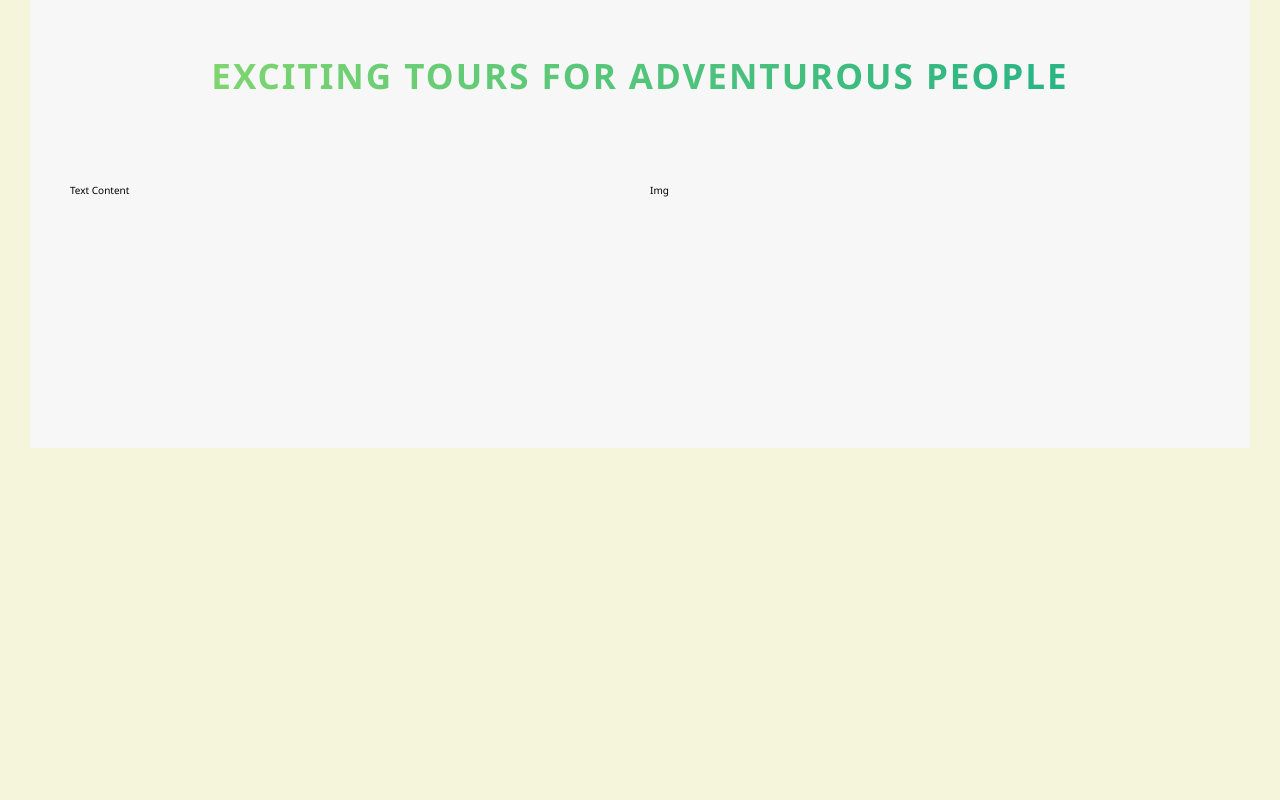
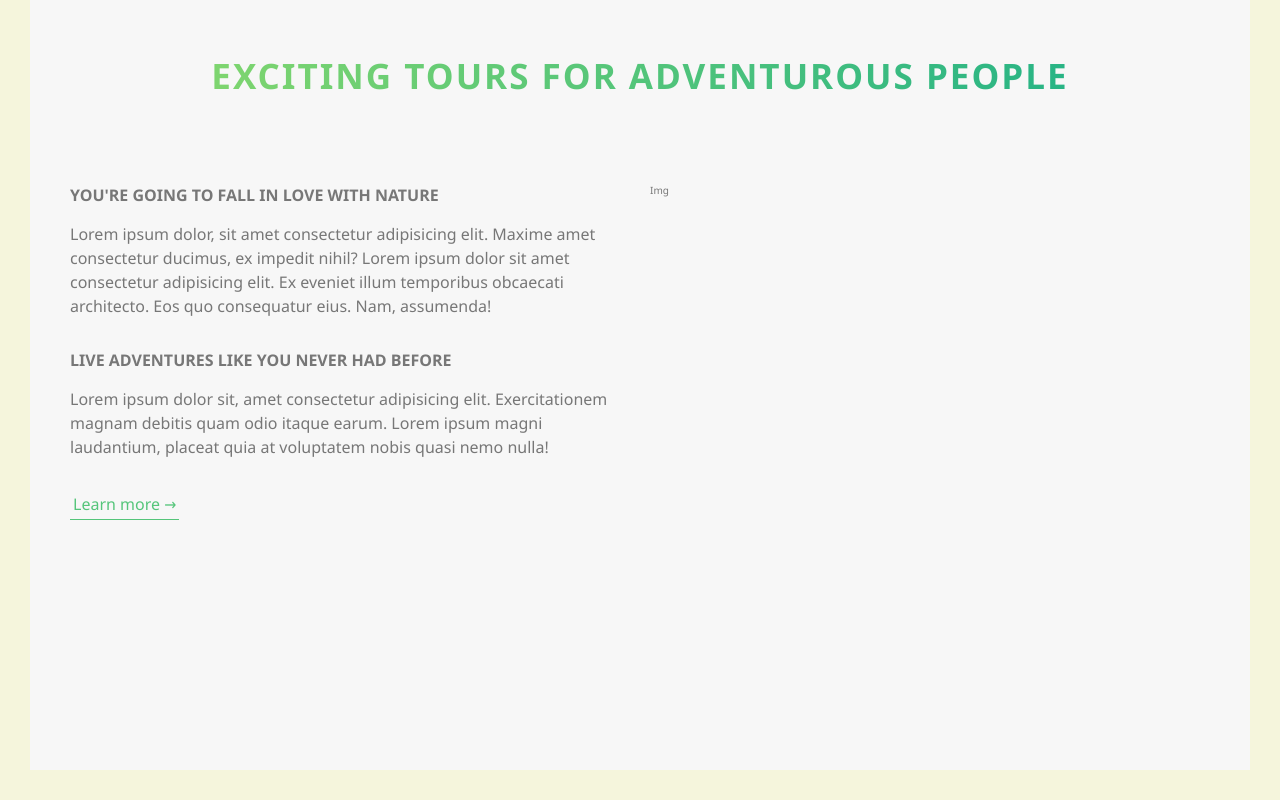
Before and after one commit to bidodev/css-advanced-course, a plain HTML site: page index.html in a window 1280 px wide. Shown: the part 830-1630 px from the top of the page. Before the commit the page ends 1308 px from the top, so only its background shows below. Drawn offline with Linux system fonts and the light colour scheme.

Commit message:
Building the About Section - Part 2

```diff
--- a/index.html
+++ b/index.html
@@ -21,14 +21,32 @@
     </header>
     <main>
       <section class="section-about">
-        <div class="u-center-text u-margin-bottom-8">
+        <div class="u-center-text u-margin-bottom-big">
           <h2 class="heading-secondary">
             Exciting tours for adventurous people
           </h2>
         </div>
         <div class="row">
           <div class="col-1-of-2">
-            Text Content
+            <h3 class="heading-tertiary u-margin-bottom-small">
+              You're going to fall in love with nature
+            </h3>
+            <p class="paragraph">
+              Lorem ipsum dolor, sit amet consectetur adipisicing elit. Maxime
+              amet consectetur ducimus, ex impedit nihil? Lorem ipsum dolor sit
+              amet consectetur adipisicing elit. Ex eveniet illum temporibus
+              obcaecati architecto. Eos quo consequatur eius. Nam, assumenda!
+            </p>
+            <h3 class="heading-tertiary u-margin-bottom-small">
+              Live adventures like you never had before
+            </h3>
+            <p class="paragraph">
+              Lorem ipsum dolor sit, amet consectetur adipisicing elit.
+              Exercitationem magnam debitis quam odio itaque earum. Lorem ipsum
+              magni laudantium, placeat quia at voluptatem nobis quasi nemo
+              nulla!
+            </p>
+            <a href="#" class="btn-text">Learn more &rarr;</a>
           </div>
           <div class="col-1-of-2">
             Img
--- a/sass/abstracts/_variables.scss
+++ b/sass/abstracts/_variables.scss
@@ -5,6 +5,7 @@ $color-primary-dark: #28b485;
 
 $color-grey-light: #f7f7f7;
 
+$color-black: #000;
 $color-grey: #777;
 $color-white: #fff;
 
@@ -12,3 +13,6 @@ $color-white: #fff;
 $grid-width: 114rem;
 $gutter-vertical: 8rem;
 $gutter-horizontal: 2rem;
+
+//default font-size
+$default-font-size: 1.6rem;
--- a/sass/base/_typography.scss
+++ b/sass/base/_typography.scss
@@ -1,6 +1,7 @@
 body {
   font-family: "Segoe UI", Tahoma, Geneva, Verdana, sans-serif;
   line-height: 1.5;
+  color: $color-grey;
   padding: 3rem;
   background-color: beige;
 }
@@ -48,3 +49,16 @@ body {
     text-shadow: 0.5rem 1rem 2rem rgba($color: #000000, $alpha: 0.3);
   }
 }
+
+.heading-tertiary {
+  font-size: $default-font-size;
+  font-weight: 700;
+  text-transform: uppercase;
+}
+
+.paragraph {
+  font-size: $default-font-size;
+  &:not(:last-child) {
+    margin-bottom: 3rem;
+  }
+}
--- a/sass/base/_utilities.scss
+++ b/sass/base/_utilities.scss
@@ -1,6 +1,12 @@
 .u-center-text {
   text-align: center;
 }
-.u-margin-bottom-8 {
+.u-margin-bottom-big {
   margin-bottom: 8rem;
 }
+.u-margin-bottom-medium {
+  margin-bottom: 4rem;
+}
+.u-margin-bottom-small {
+  margin-bottom: 1.5rem;
+}
--- a/sass/components/_button.scss
+++ b/sass/components/_button.scss
@@ -8,7 +8,7 @@
     border-radius: 10rem;
     transition: all 0.2s;
     position: relative;
-    font-size: 1.6rem;
+    font-size: $default-font-size;
   }
   &:hover {
     transform: translateY(-0.3rem);
@@ -51,3 +51,29 @@
     animation-fill-mode: backwards;
   }
 }
+
+.btn-text {
+  &:link,
+  &:visited {
+    font-size: $default-font-size;
+    color: $color-primary;
+    display: inline-block;
+    text-decoration: none;
+    border-bottom: 1px solid $color-primary;
+    padding: 3px;
+    transition: all 0.2s;
+  }
+
+  &:hover {
+    color: $color-white;
+    background-color: $color-primary;
+    box-shadow: 0 1rem 2rem rgba($color-black, 0.2);
+    transform: translateY(-2px);
+  }
+
+  &:active {
+    background-color: $color-primary;
+    box-shadow: 0 1rem 2rem rgba($color-black, 0.2);
+    transform: translateY(0);
+  }
+}
```
Also changed, not shown: css/style.css, 1 other file.
